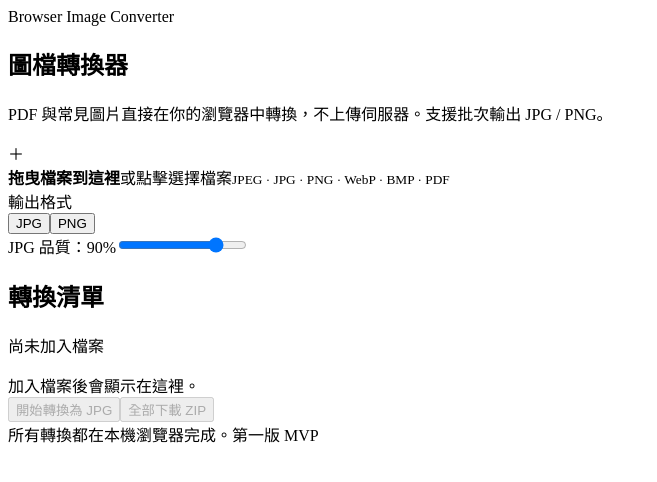
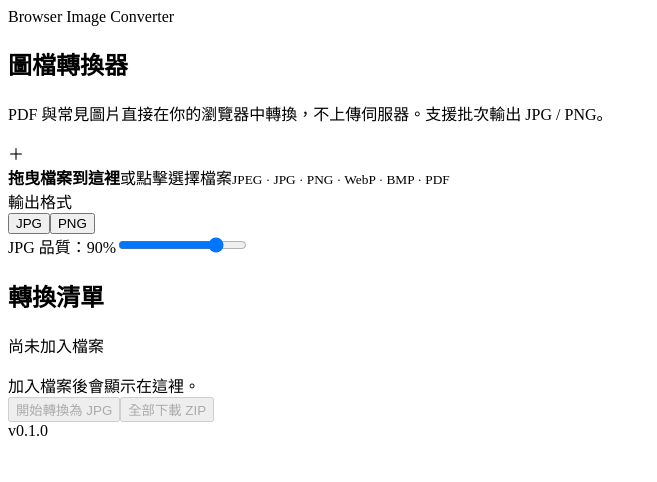
Before and after one commit to crytropy/image-converter, a React (Vite) app: page / in a window 1280 px wide. Shown: the top 482 px of the page, without its empty margins (0-657 px from the left). Built offline with nearby package versions, Linux system fonts and the light colour scheme; the HTML template or start-up script is replaced by a standard one.

Commit message:
Prepare v0.1.0 release footer

```diff
--- a/src/App.tsx
+++ b/src/App.tsx
@@ -338,8 +338,7 @@ export default function App() {
       </section>
 
       <footer>
-        <span>所有轉換都在本機瀏覽器完成。</span>
-        <span>第一版 MVP</span>
+        <span>v0.1.0</span>
       </footer>
     </main>
   )
```
